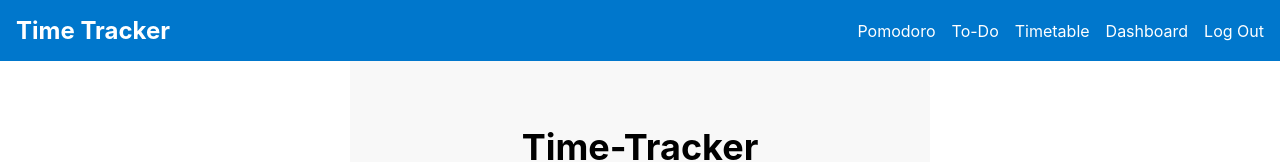
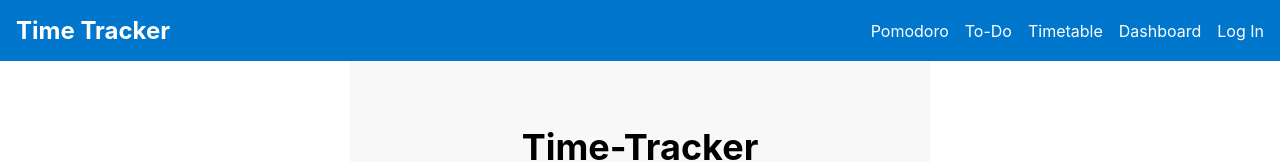
Before and after one commit to yunjunhojj/timeTracker, a React (Create React App) app: page /login in a window 1280 px wide. Shown: the top 162 px of the page. Built offline with nearby package versions, Linux system fonts and the light colour scheme; no server answers.

Commit message:
feat : login with firebase

```diff
--- a/src/components/layouts/TopNavigation.js
+++ b/src/components/layouts/TopNavigation.js
@@ -1,6 +1,72 @@
 import React, { useState, useEffect } from "react";
 import styled from "styled-components";
 import { Link } from "react-router-dom";
+import { getAuth, onAuthStateChanged } from "firebase/auth";
+
+const TopNavigation = () => {
+  const [isLogged, setIsLogged] = useState(false);
+  const [isMenuOpen, setIsMenuOpen] = useState(true);
+  const [isMobile, setIsMobile] = useState(false);
+
+  useEffect(() => {
+    const viewPortWidth = window.innerWidth;
+    if (viewPortWidth < 768) {
+      setIsMobile(true);
+    } else {
+      setIsMobile(false);
+    }
+
+    const auth = getAuth();
+    onAuthStateChanged(auth, (user) => {
+      if (user) {
+        setIsLogged(true);
+      } else {
+        setIsLogged(false);
+      }
+    });
+  }, []);
+
+  const handleLogout = () => {
+    const auth = getAuth();
+    auth.signOut();
+  };
+
+  return (
+    <NavBar>
+      {isMobile ? (
+        <NavTitle onClick={() => setIsMenuOpen(!isMenuOpen)}>
+          Time Tracker {isMenuOpen ? "▲" : " ▼"}
+        </NavTitle>
+      ) : (
+        <NavTitle>Time Tracker</NavTitle>
+      )}
+
+      {isMenuOpen ? (
+        <NavLinks>
+          <NavLink>
+            <Link to="/">Pomodoro</Link>
+          </NavLink>
+          <NavLink>
+            <Link to="/todo">To-Do</Link>
+          </NavLink>
+          <NavLink>
+            <Link to="/timetable">Timetable</Link>
+          </NavLink>
+          <NavLink>
+            <Link to="/dashboard">Dashboard</Link>
+          </NavLink>
+          {!isLogged ? (
+            <NavLink>
+              <Link to="/login">Log In</Link>
+            </NavLink>
+          ) : (
+            <NavLink onClick={handleLogout}>Log Out</NavLink>
+          )}
+        </NavLinks>
+      ) : null}
+    </NavBar>
+  );
+};
 
 const NavBar = styled.nav`
   display: flex;
@@ -51,57 +117,4 @@ const NavLink = styled.li`
   }
 `;
 
-const TopNavigation = () => {
-  const [isLogged, setIsLogged] = useState(false);
-  const [isMenuOpen, setIsMenuOpen] = useState(true);
-  const [isMobile, setIsMobile] = useState(false);
-
-  useEffect(() => {
-    const viewPortWidth = window.innerWidth;
-    if (viewPortWidth < 768) {
-      setIsMobile(true);
-    } else {
-      setIsMobile(false);
-    }
-  }, []);
-
-  return (
-    <NavBar>
-      {isMobile ? (
-        <NavTitle onClick={() => setIsMenuOpen(!isMenuOpen)}>
-          Time Tracker {isMenuOpen ? "▲" : " ▼"}
-        </NavTitle>
-      ) : (
-        <NavTitle>Time Tracker</NavTitle>
-      )}
-
-      {isMenuOpen ? (
-        <NavLinks>
-          <NavLink>
-            <Link to="/">Pomodoro</Link>
-          </NavLink>
-          <NavLink>
-            <Link to="/todo">To-Do</Link>
-          </NavLink>
-          <NavLink>
-            <Link to="/timetable">Timetable</Link>
-          </NavLink>
-          <NavLink>
-            <Link to="/dashboard">Dashboard</Link>
-          </NavLink>
-          {isLogged ? (
-            <NavLink>
-              <Link to="/login">Log In</Link>
-            </NavLink>
-          ) : (
-            <NavLink>
-              <Link to="/">Log Out</Link>
-            </NavLink>
-          )}
-        </NavLinks>
-      ) : null}
-    </NavBar>
-  );
-};
-
 export default TopNavigation;
--- a/src/pages/LoginPage.js
+++ b/src/pages/LoginPage.js
@@ -1,7 +1,10 @@
 import React, { useState } from "react";
 import styled from "styled-components";
+import { getAuth, signInWithEmailAndPassword } from "firebase/auth";
+import { useNavigate } from "react-router-dom";
+function LoginPage() {
+  const navigate = useNavigate();
 
-function LoginPage() {
   const [email, setEmail] = useState("");
   const [password, setPassword] = useState("");
 
@@ -15,8 +18,23 @@ function LoginPage() {
 
   const handleSubmit = (event) => {
     event.preventDefault(); // prevent page refresh
+    // TODO: implement login functionality
+    handleLogin();
+  };
 
-    // TODO: implement login functionality
+  const handleLogin = () => {
+    const auth = getAuth();
+    signInWithEmailAndPassword(auth, email, password)
+      .then((userCredential) => {
+        // Signed in
+        const user = userCredential.user;
+        // ...
+        navigate("/");
+      })
+      .catch((error) => {
+        const errorCode = error.code;
+        const errorMessage = error.message;
+      });
   };
 
   return (
```
